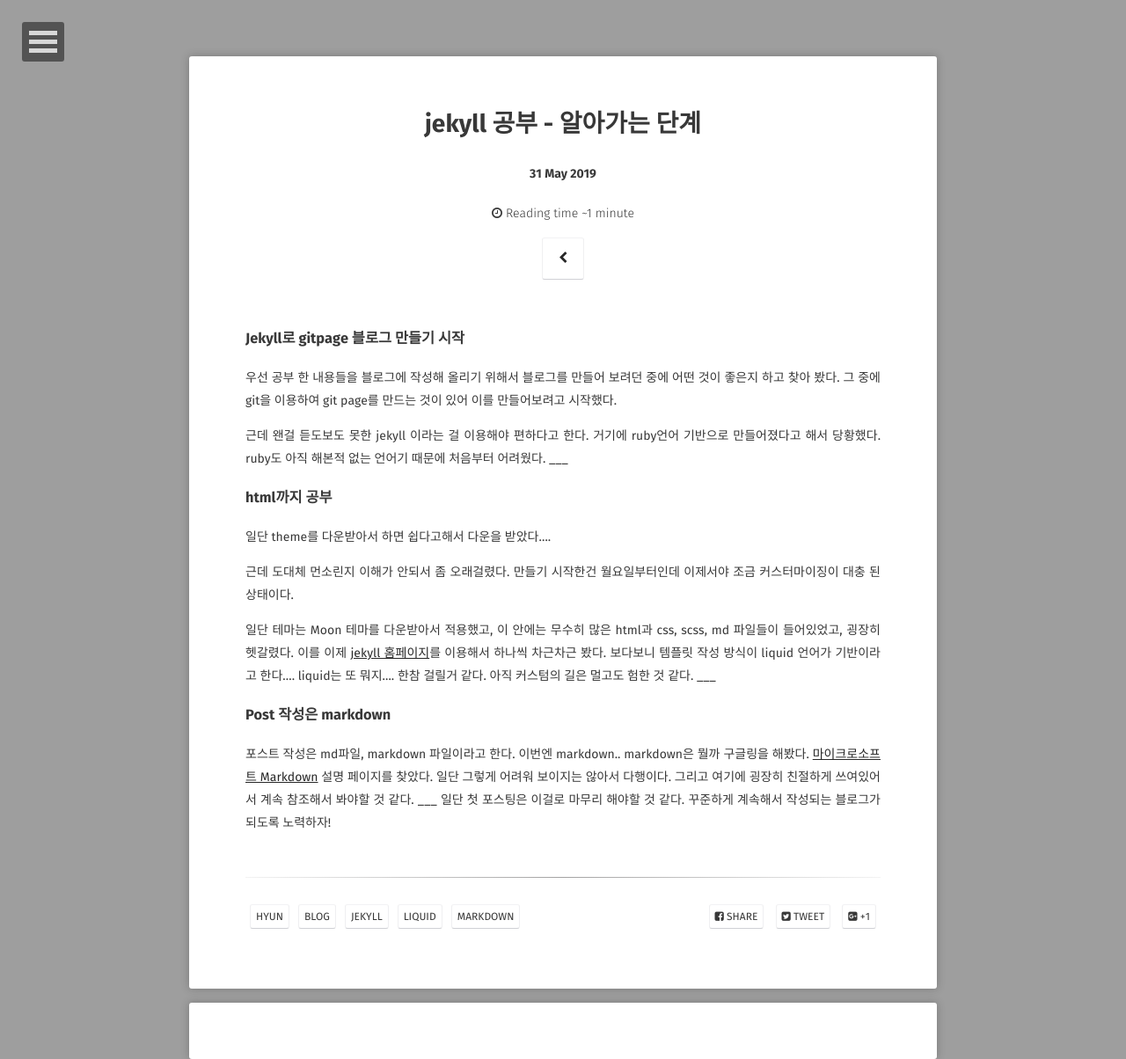
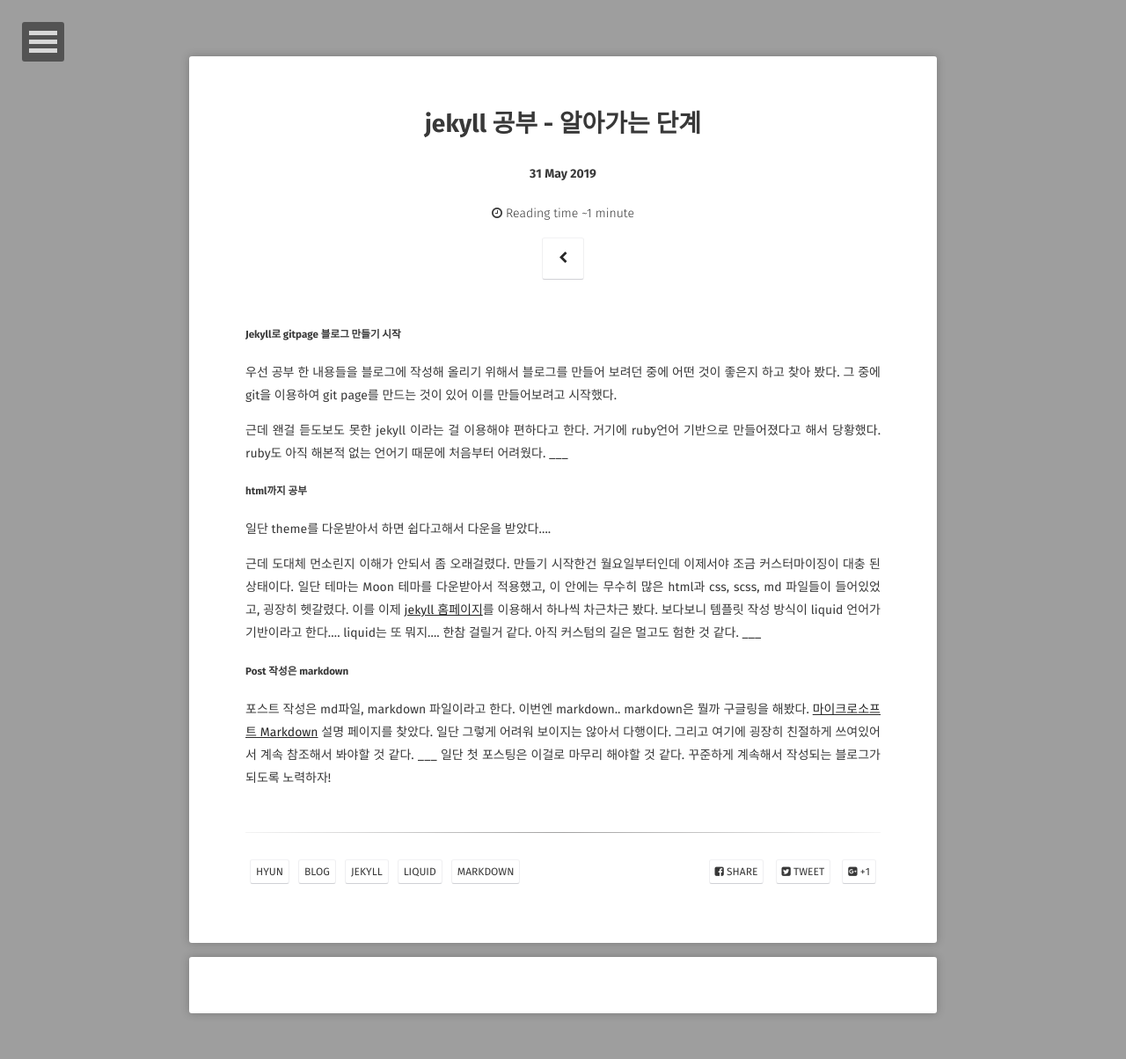
Before and after one commit to smilelife12/smilelife12.github.io, a Jekyll site: the page built from _posts/2019-05-31-studying-blog.md, in a window 1280 px wide. Shown: the whole page at 88% size. Built offline with Jekyll 4.4.1, drawn with Linux system fonts in a browser that asks for light colours; some web fonts are replaced; comment, search, counter and statistics services are not loaded; after the commit the page ends 1152 px from its top, so only the background shows below that.

```diff
--- a/_posts/2019-05-31-studying-blog.md
+++ b/_posts/2019-05-31-studying-blog.md
@@ -13,7 +13,7 @@ comments: true
 ---
 
 
-### Jekyll로 gitpage 블로그 만들기 시작
+##### Jekyll로 gitpage 블로그 만들기 시작
 
 우선 공부 한 내용들을 블로그에 작성해 올리기 위해서 블로그를 만들어 보려던 중에 어떤 것이 좋은지 하고 찾아 봤다.
 그 중에 git을 이용하여 git page를 만드는 것이 있어 이를 만들어보려고 시작했다.
@@ -22,16 +22,15 @@ comments: true
 거기에 ruby언어 기반으로 만들어졌다고 해서 당황했다. ruby도 아직 해본적 없는 언어기 때문에 처음부터 어려웠다.
 ___
 
-### html까지 공부
+##### html까지 공부
 
 일단 theme를 다운받아서 하면 쉽다고해서 다운을 받았다....
 
 근데 도대체 먼소린지 이해가 안되서 좀 오래걸렸다. 만들기 시작한건 월요일부터인데 이제서야 조금 커스터마이징이 대충 된 상태이다.
-
 일단 테마는 Moon 테마를 다운받아서 적용했고, 이 안에는 무수히 많은 html과 css, scss, md 파일들이 들어있었고, 굉장히 헷갈렸다. 이를 이제 [jekyll 홈페이지](https://jekyllrb-ko.github.io/)를 이용해서 하나씩 차근차근 봤다. 보다보니 템플릿 작성 방식이 liquid 언어가 기반이라고 한다.... liquid는 또 뭐지.... 한참 걸릴거 같다. 아직 커스텀의 길은 멀고도 험한 것 같다.
 ___
 
-### Post 작성은 markdown
+##### Post 작성은 markdown
 
 포스트 작성은 md파일, markdown 파일이라고 한다.
 이번엔 markdown.. markdown은 뭘까 구글링을 해봤다. [마이크로소프트 Markdown](https://docs.microsoft.com/ko-kr/contribute/how-to-write-use-markdown) 설명 페이지를 찾았다. 일단 그렇게 어려워 보이지는 않아서 다행이다. 그리고 여기에 굉장히 친절하게 쓰여있어서 계속 참조해서 봐야할 것 같다.
```
